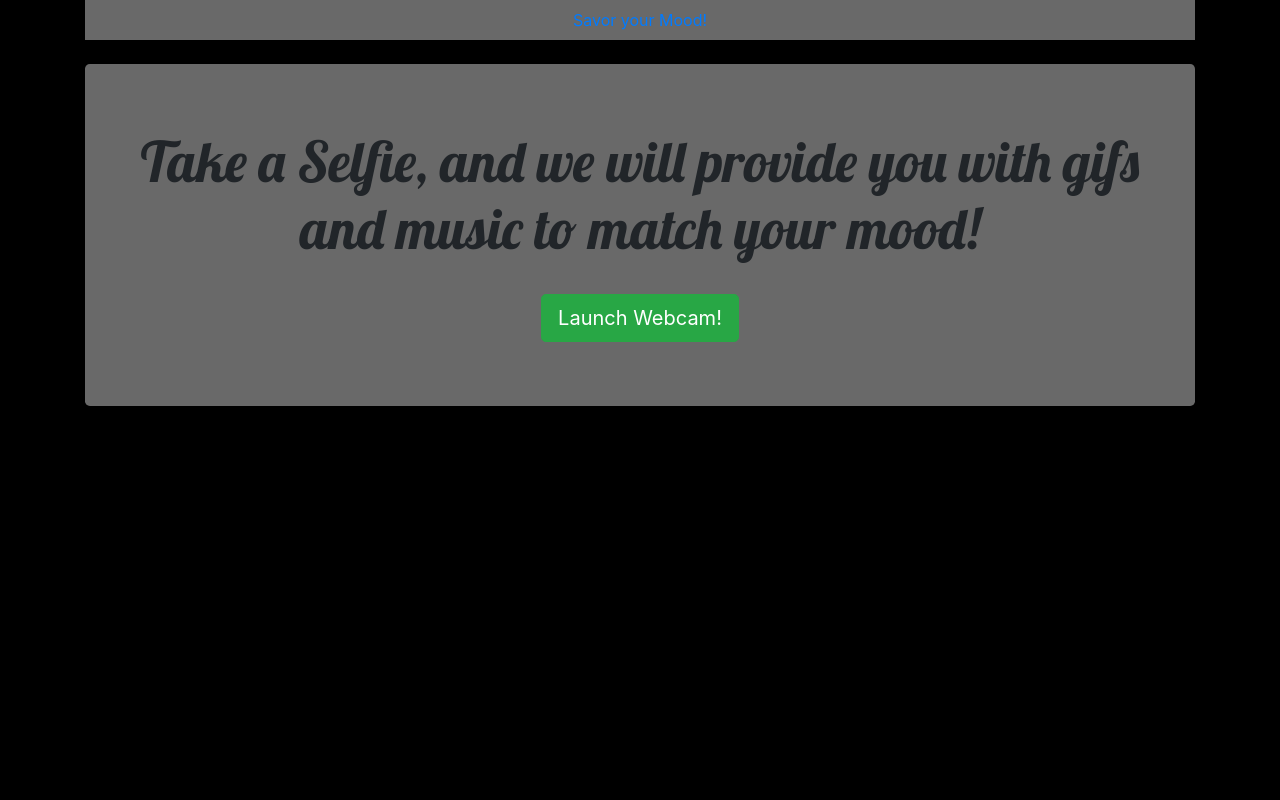
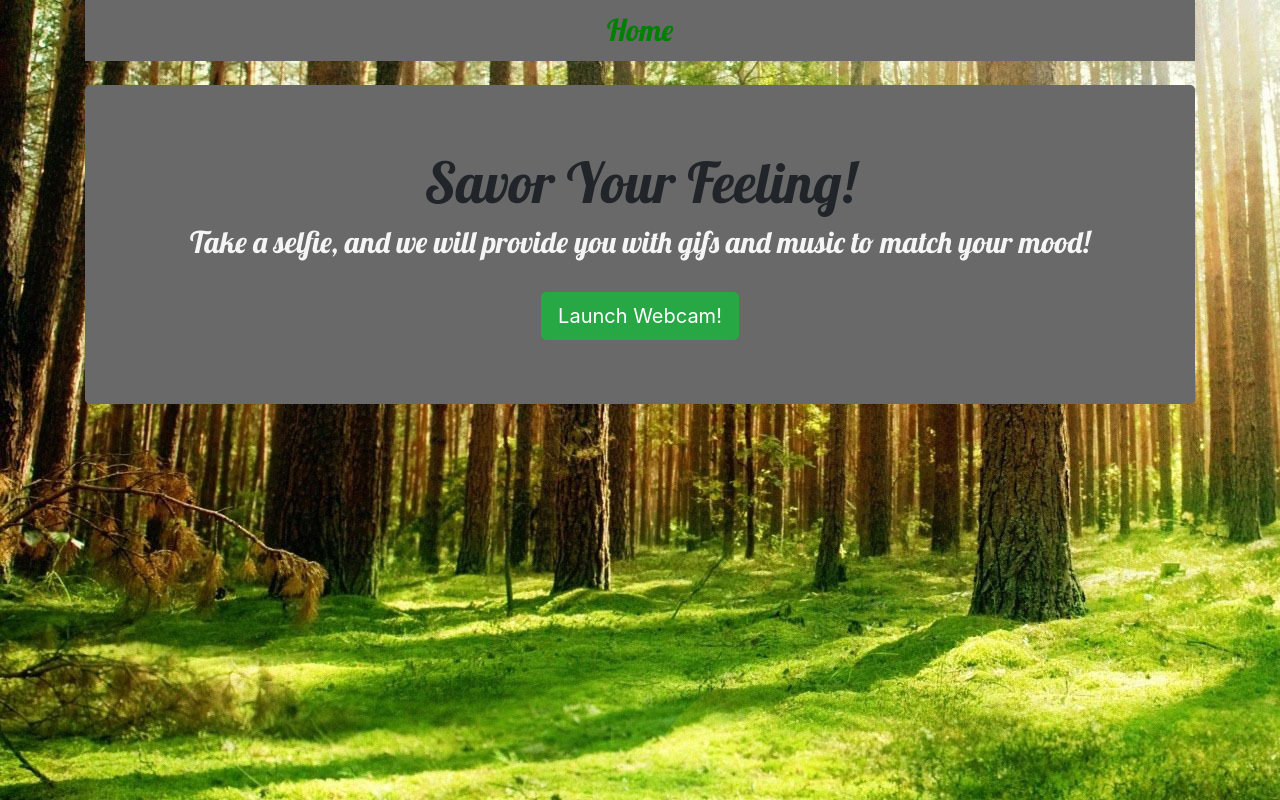
Before and after one commit to Aedowdy/Savor-the-Feeling, a plain HTML site: page home.html in a window 1280 px wide. Drawn offline with nearby package versions, Linux system fonts and the light colour scheme.

Commit message:
mark commited

```diff
--- a/assets/css/style.css
+++ b/assets/css/style.css
@@ -1,13 +1,14 @@
 body {
     background-color: black;
-    background-image: url("")
 }
 
 .nav{
     background-color: dimgray;
 }
-.nav-link > active {
-    color: black;
+#topNav {
+    color: green;
+    font-family: 'Lobster', cursive;
+    font-size: 30px;
 }
 
 .jumbotron {
@@ -20,8 +21,8 @@ h1 {
     font-size: 50px;
 }
 
-p {
+h3 {
     font-family: 'Lobster', cursive;
     color: whitesmoke;
-    font-size: 20px;
+    font-size: 30px;
 }
--- a/home.html
+++ b/home.html
@@ -10,13 +10,18 @@
     <link rel="stylesheet" href="assets/css/style.css">
 </head>
 <body>
+    <style>
+        body {
+            background-image: url("assets/images/forrestImage.jpg");
+        }
+    </style>
     <!-- Main container for all Content -->
     <div class="container">
 
         <!-- Header with home link -->
         <ul class="nav justify-content-center">
                 <li class="nav-item">
-                  <a class="nav-link active" href="#">Savor your Mood!</a>
+                  <a class="nav-link active" id="topNav" href="#">Home</a>
                 </li>
               </ul>
 
@@ -24,7 +29,8 @@
 
             <!-- Jumbotron -->
             <div class="jumbotron">
-                    <h1 class="display-4">Take a Selfie, and we will provide you with gifs and music to match your mood!</h1>
+                    <h1 class="display-4">Savor Your Feeling!</h1>
+                    <h3>Take a selfie, and we will provide you with gifs and music to match your mood!</h3>
                     <br>
                     <a class="btn btn-success btn-lg" href="#" role="button">Launch Webcam!</a>
                   </div>
```
Also changed, not shown: 1 other file.
